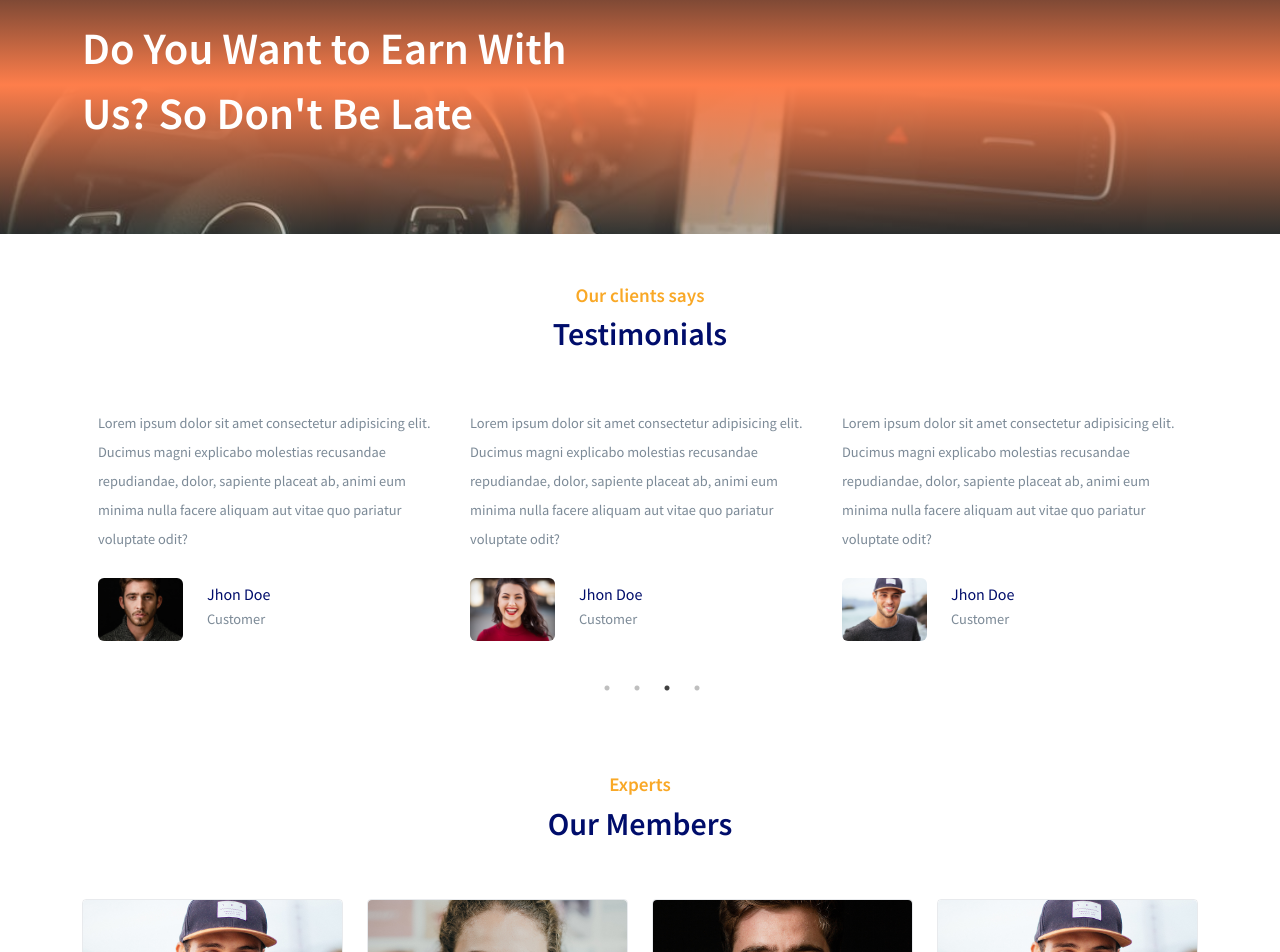
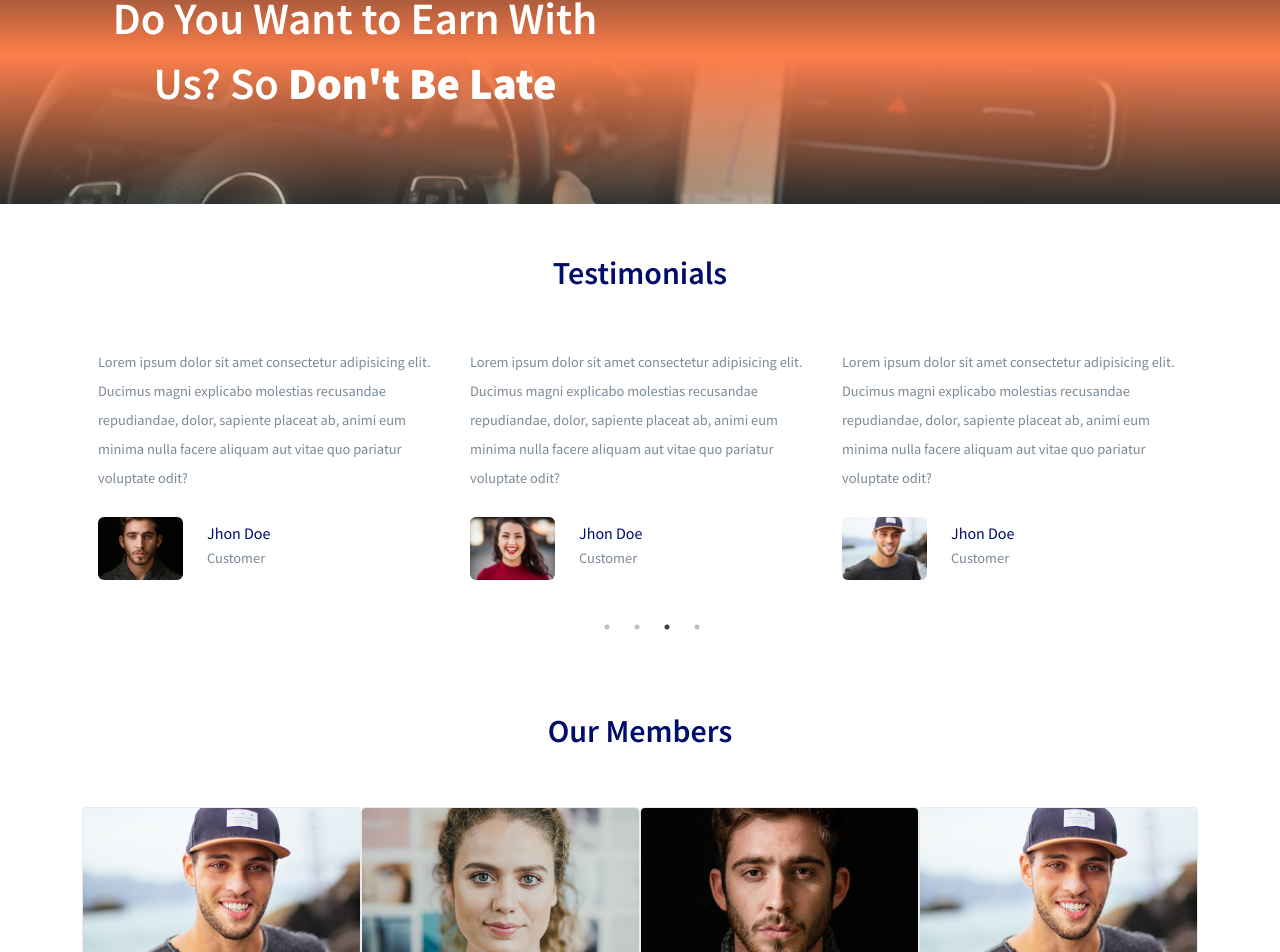
Before and after one commit to EuronRamadanii/Buna_Version, a React (Create React App) app: page /home in a window 1280 px wide. Shown: the part 1832-2784 px from the top of the page. Built offline with nearby package versions, Linux system fonts and the light colour scheme.

Commit message:
Team Slider

```diff
--- a/src/components/UI/BecomeDriverSection.jsx
+++ b/src/components/UI/BecomeDriverSection.jsx
@@ -14,8 +14,11 @@ const BecomeDriverSection = () => {
           </Col> */}
 
           <Col lg="6" md="6" sm="12">
-            <h2 className="section__title become__driver-title">
-              Do You Want to Earn With Us? So Don't Be Late
+            <h2
+              className="section__title become__driver-title"
+              style={{ textAlign: "center" }}
+            >
+              Do You Want to Earn With Us? So <b> Don't Be Late</b>
             </h2>
 
             {/* <button className="btn become__driver-btn mt-4">
--- a/src/components/UI/OurMembers.jsx
+++ b/src/components/UI/OurMembers.jsx
@@ -5,7 +5,8 @@ import { Link } from "react-router-dom";
 import ava01 from "../../assets/all-images/ava-1.jpg";
 import ava02 from "../../assets/all-images/ava-2.jpg";
 import ava03 from "../../assets/all-images/ava-3.jpg";
-
+import Carousel from "react-bootstrap/Carousel";
+import Slider from "react-slick";
 const OUR__MEMBERS = [
   {
     name: "Jhon Doe",
@@ -46,11 +47,59 @@ const OUR__MEMBERS = [
     linkedinUrl: "#",
     imgUrl: ava01,
   },
+  {
+    name: "Jhon Doe",
+    experience: "5 years of experience",
+    fbUrl: "#",
+    instUrl: "#",
+    twitUrl: "#",
+    linkedinUrl: "#",
+    imgUrl: ava01,
+  },
+  {
+    name: "Jhon Doe",
+    experience: "5 years of experience",
+    fbUrl: "#",
+    instUrl: "#",
+    twitUrl: "#",
+    linkedinUrl: "#",
+    imgUrl: ava01,
+  },
 ];
 
 const OurMembers = () => {
+  const settings = {
+    dots: true,
+    infinite: true,
+    autoplay: false,
+    speed: 1000,
+    swipeToSlide: true,
+    autoplaySpeed: 2000,
+    slidesToShow: 4,
+    slidesToScroll: 1,
+    responsive: [
+      {
+        breakpoint: 992,
+        settings: {
+          slidesToShow: 2,
+          slidesToScroll: 1,
+          infinite: true,
+          dots: true,
+        },
+      },
+      {
+        breakpoint: 576,
+        settings: {
+          slidesToShow: 1,
+          slidesToScroll: 1,
+        },
+      },
+    ],
+  };
+
   return (
     <>
+      <Slider {...settings}>
         {OUR__MEMBERS.map((item, index) => (
           <Col lg="3" md="3" sm="4" xs="6" key={index} className="mb-4">
             <div className="single__member">
@@ -82,6 +131,7 @@ const OurMembers = () => {
             </div>
           </Col>
         ))}
+      </Slider>
     </>
   );
 };
--- a/src/pages/Home.jsx
+++ b/src/pages/Home.jsx
@@ -13,7 +13,7 @@ import BecomeDriverSection from "../components/UI/BecomeDriverSection";
 import Testimonial from "../components/UI/Testimonial";
 import AOS from "aos";
 import "aos/dist/aos.css";
-import '../styles/home.css'
+import "../styles/home.css";
 
 import OurMembers from "../components/UI/OurMembers";
 import { ScrollToTop } from "../components/UI/ScrollToTop";
@@ -100,7 +100,12 @@ const Home = () => {
               </h2>
             </Col>
             {/* <Col>Lorem ipsum dolor sit amet consectetur adipisicing elit. Qui, necessitatibus.</Col> */}
-            <h3>Lorem ipsum dolor sit amet consectetur adipisicing elit. Corporis sit illo odit! Quisquam, explicabo ducimus! Lorem, ipsum dolor sit amet consectetur adipisicing elit. Aut officiis facilis voluptas ex optio magnam!</h3>
+            <h3>
+              Lorem ipsum dolor sit amet consectetur adipisicing elit. Corporis
+              sit illo odit! Quisquam, explicabo ducimus! Lorem, ipsum dolor sit
+              amet consectetur adipisicing elit. Aut officiis facilis voluptas
+              ex optio magnam!
+            </h3>
             <ServicesList />
           </Row>
         </Container>
@@ -120,7 +125,6 @@ const Home = () => {
           </Row>
         </Container>
       </section> */}
-
 
       <Container style={{ marginTop: "50px", marginBottom: "50px" }}>
         <Row className="client-con2">
@@ -162,7 +166,7 @@ const Home = () => {
               lg="12"
               className="mb-4 text-center"
             >
-              <h6 className="section__subtitle">Our clients says</h6>
+              {/* <h6 className="section__subtitle">Our clients says</h6> */}
               <h2 className="section__title">Testimonials</h2>
             </Col>
             <Testimonial />
@@ -173,7 +177,7 @@ const Home = () => {
         <Container>
           <Row>
             <Col lg="12" className="mb-5 text-center">
-              <h6 className="section__subtitle">Experts</h6>
+              {/* <h6 className="section__subtitle">Experts</h6> */}
               <h2 className="section__title">Our Members</h2>
             </Col>
             <OurMembers />
@@ -183,7 +187,6 @@ const Home = () => {
       {/* =========== become a driver section ============ */}
 
       {/* =========== testimonial section =========== */}
-
 
       {/* =============== blog section =========== */}
       {/* <section data-aos="zoom-in" data-aos-duration="1700">
--- a/src/styles/header.css
+++ b/src/styles/header.css
@@ -106,7 +106,7 @@
 /* ================ main navbar styles =========== */
 
 .main__navbar {
-  padding: 15px 0px;
+  padding: 0px 0px;
   background: #202225;
 }
 
```
Lines whose indentation alone changed are shown as unchanged.
